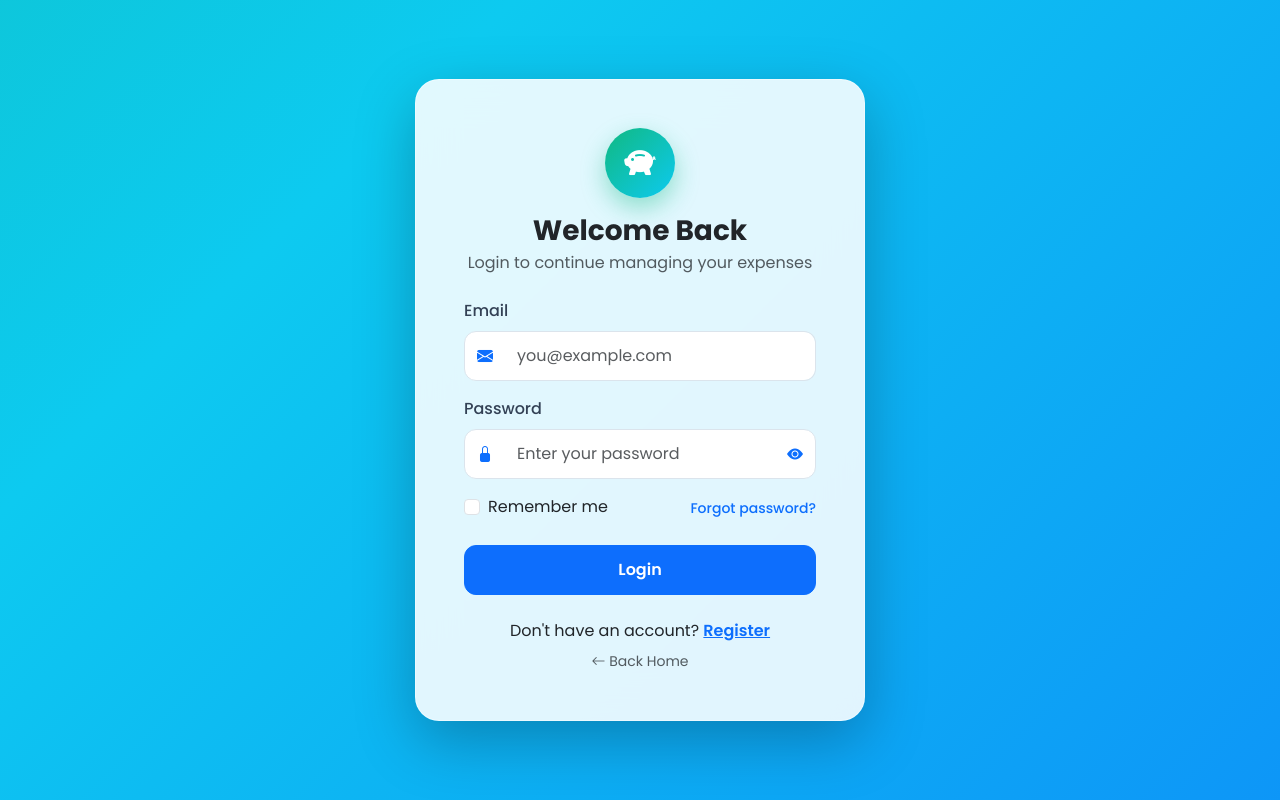
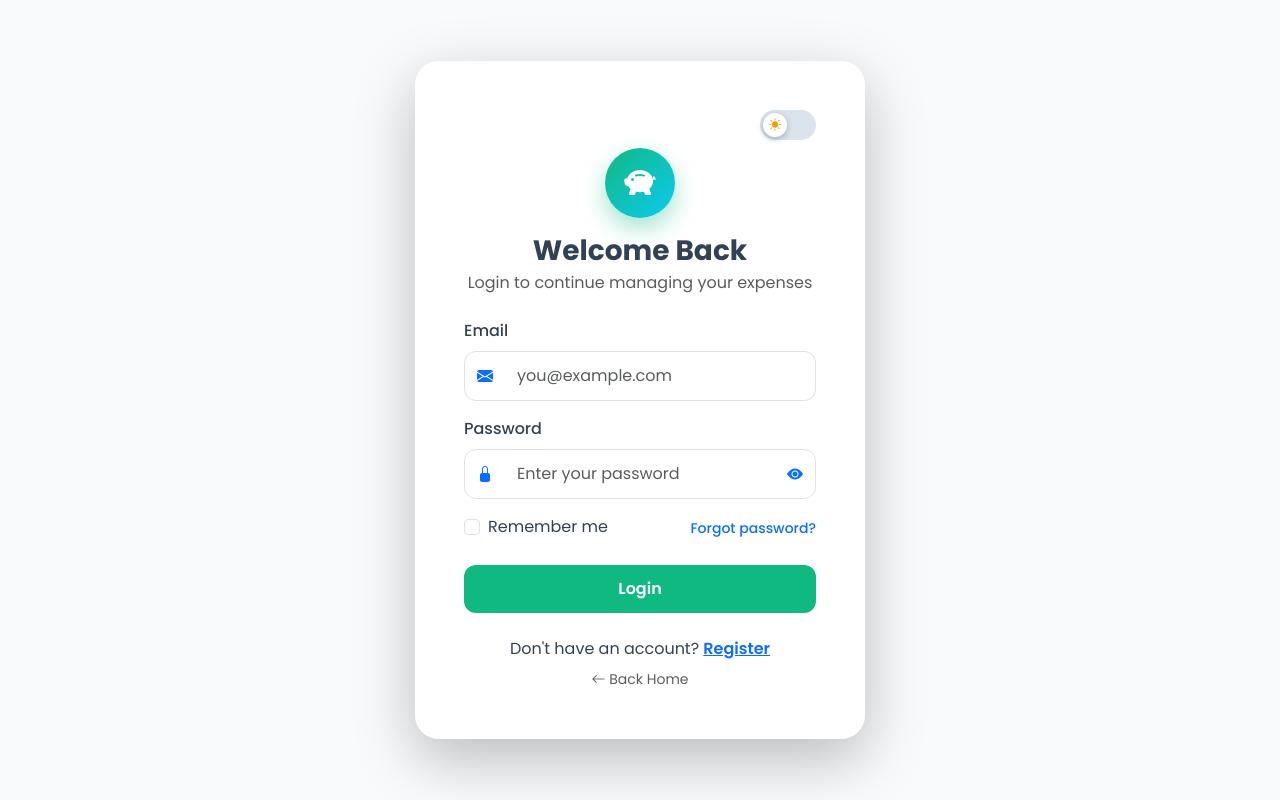
Before and after one commit to michaelmugeni/personal-expense-tracker, a Flask app: page /login in a window 1280 px wide. Run offline with Flask 3, Linux system fonts and the light colour scheme.

Commit message:
dark mode added

```diff
--- a/static/css/style.css
+++ b/static/css/style.css
@@ -8,36 +8,99 @@
     font-family:'Poppins',sans-serif;
 }
 
+/* ===========================================================
+   THEME VARIABLES (added — light values match your original
+   hardcoded colors exactly, so default appearance is unchanged)
+=========================================================== */
+
+:root{
+    --bg-body:#F8FAFC;
+    --text-primary:#334155;
+    --text-muted:gray;
+
+    --card-bg:#ffffff;
+    --card-shadow:rgba(0,0,0,.08);
+    --card-shadow-hover:rgba(0,0,0,.12);
+
+    --navbar-bg:#ffffff;
+    --navbar-glass-bg:rgba(255,255,255,.75);
+
+    --border-color:#dbe4ec;
+    --input-bg:#ffffff;
+
+    --sidebar-bg:#0F172A;
+    --main-bg:#F8FAFC;
+
+    --hero-bg-start:#ECFDF5;
+    --hero-bg-end:#ffffff;
+
+    --accent:#10B981;
+    --accent-dark:#059669;
+
+    --footer-bg:#ffffff;
+}
+
+html[data-theme="dark"]{
+    --bg-body:#0B1120;
+    --text-primary:#E2E8F0;
+    --text-muted:#94A3B8;
+
+    --card-bg:#131B2E;
+    --card-shadow:rgba(0,0,0,.45);
+    --card-shadow-hover:rgba(0,0,0,.6);
+
+    --navbar-bg:#0F172A;
+    --navbar-glass-bg:rgba(15,23,42,.75);
+
+    --border-color:#263449;
+    --input-bg:#1A2438;
+
+    --sidebar-bg:#060B16;
+    --main-bg:#0B1120;
+
+    --hero-bg-start:#0F2A22;
+    --hero-bg-end:#0B1120;
+
+    --accent:#10B981;
+    --accent-dark:#34D399;
+
+    --footer-bg:#0F172A;
+}
+
 body{
-    background:#F8FAFC;
-    color:#334155;
+    background:var(--bg-body);
+    color:var(--text-primary);
+    transition:background-color .35s ease, color .35s ease;
 }
 
 /* Navbar */
 
 .navbar{
-    background:white;
+    background:var(--navbar-bg);
     box-shadow:0 2px 12px rgba(0,0,0,.08);
+    transition:background-color .35s ease;
 }
 
 /* Cards */
 
 .card{
+    background:var(--card-bg);
+    color:var(--text-primary);
     border:none;
     border-radius:20px;
-    box-shadow:0 8px 30px rgba(0,0,0,.08);
-    transition:.35s;
+    box-shadow:0 8px 30px var(--card-shadow);
+    transition:transform .35s, box-shadow .35s, background-color .35s, color .35s;
 }
 
 .card:hover{
     transform:translateY(-6px);
-    box-shadow:0 20px 40px rgba(0,0,0,.12);
+    box-shadow:0 20px 40px var(--card-shadow-hover);
 }
 
 /* Buttons */
 
 .btn-primary{
-    background:#10B981;
+    background:var(--accent);
     border:none;
     border-radius:12px;
     padding:12px 22px;
@@ -192,9 +261,11 @@ footer{
 .form-control,
 .form-select{
 
+    background:var(--input-bg);
+    color:var(--text-primary);
     border-radius:12px;
 
-    border:1px solid #dbe4ec;
+    border:1px solid var(--border-color);
 
     padding:12px;
 
@@ -348,3 +420,48 @@ footer{
     margin-bottom:15px;
     display:block;
 }
+
+/* ===========================================================
+   THEME TOGGLE SWITCH (added)
+=========================================================== */
+
+.theme-toggle{
+    position:relative;
+    width:56px;
+    height:30px;
+    background:var(--border-color);
+    border-radius:999px;
+    cursor:pointer;
+    display:inline-flex;
+    align-items:center;
+    padding:3px;
+    transition:background-color .3s ease;
+    border:none;
+    flex-shrink:0;
+}
+
+.theme-toggle .theme-toggle-knob{
+    position:absolute;
+    top:3px;
+    left:3px;
+    width:24px;
+    height:24px;
+    border-radius:50%;
+    background:white;
+    display:flex;
+    align-items:center;
+    justify-content:center;
+    font-size:13px;
+    color:#F59E0B;
+    box-shadow:0 2px 6px rgba(0,0,0,.25);
+    transition:transform .35s cubic-bezier(.4,0,.2,1), color .3s ease;
+}
+
+html[data-theme="dark"] .theme-toggle{
+    background:#1E293B;
+}
+
+html[data-theme="dark"] .theme-toggle .theme-toggle-knob{
+    transform:translateX(26px);
+    color:#60A5FA;
+}
--- /dev/null
+++ b/static/js/theme.js
@@ -0,0 +1,59 @@
+(function () {
+  "use strict";
+
+  var STORAGE_KEY = "expense-tracker-theme";
+
+  function getSavedTheme() {
+    try {
+      return localStorage.getItem(STORAGE_KEY);
+    } catch (e) {
+      return null;
+    }
+  }
+
+  function saveTheme(theme) {
+    try {
+      localStorage.setItem(STORAGE_KEY, theme);
+    } catch (e) {
+      /* localStorage unavailable — theme just won't persist */
+    }
+  }
+
+  function applyTheme(theme) {
+    document.documentElement.setAttribute("data-theme", theme);
+
+    var icons = document.querySelectorAll(".theme-toggle-icon");
+    for (var i = 0; i < icons.length; i++) {
+      icons[i].className =
+        "theme-toggle-icon bi " +
+        (theme === "dark" ? "bi-moon-stars-fill" : "bi-sun-fill");
+    }
+  }
+
+  // Apply saved (or system-preferred) theme immediately
+  var saved = getSavedTheme();
+
+  if (!saved) {
+    saved =
+      window.matchMedia &&
+      window.matchMedia("(prefers-color-scheme: dark)").matches
+        ? "dark"
+        : "light";
+  }
+
+  applyTheme(saved);
+
+  // Wire up every toggle switch on the page once DOM is ready
+  document.addEventListener("DOMContentLoaded", function () {
+    var toggles = document.querySelectorAll(".theme-toggle");
+
+    for (var i = 0; i < toggles.length; i++) {
+      toggles[i].addEventListener("click", function () {
+        var current = document.documentElement.getAttribute("data-theme");
+        var next = current === "dark" ? "light" : "dark";
+        applyTheme(next);
+        saveTheme(next);
+      });
+    }
+  });
+})();
--- a/templates/login.html
+++ b/templates/login.html
@@ -45,6 +45,7 @@
     -webkit-backdrop-filter: blur(20px);
     box-shadow: 0 20px 60px rgba(0, 0, 0, 0.25);
     animation: cardIn 0.6s ease;
+    transition: background-color 0.35s ease, border-color 0.35s ease;
   }
 
   @keyframes cardIn {
@@ -166,10 +167,44 @@
       transform: translateX(8px);
     }
   }
+
+  html[data-theme="dark"] .login-card {
+    background: rgba(19, 27, 46, 0.9);
+    border-color: rgba(255, 255, 255, 0.08);
+  }
+
+  html[data-theme="dark"] .login-card h3,
+  html[data-theme="dark"] .form-label {
+    color: #e2e8f0;
+  }
+
+  html[data-theme="dark"] .input-group-text {
+    background: #1a2438;
+    border-color: #263449;
+    color: #60a5fa;
+  }
+
+  html[data-theme="dark"] .input-group .form-control {
+    background: #1a2438;
+    border-color: #263449;
+    color: #e2e8f0;
+  }
+
+  html[data-theme="dark"] .text-muted {
+    color: #94a3b8 !important;
+  }
 </style>
 
 <div class="login-card">
   <div class="card-body p-5">
+    <div class="d-flex justify-content-end mb-2">
+      <button class="theme-toggle" type="button" aria-label="Toggle dark mode">
+        <span class="theme-toggle-knob">
+          <i class="theme-toggle-icon bi bi-sun-fill"></i>
+        </span>
+      </button>
+    </div>
+
     <div class="text-center mb-4">
       <div class="login-logo">
         <i class="bi bi-piggy-bank-fill"></i>
@@ -343,3 +378,5 @@
     });
   });
 </script>
+<link rel="stylesheet" href="{{ url_for('static', filename='css/style.css') }}">
+<script src="{{ url_for('static', filename='js/theme.js') }}"></script>
```
Also changed, not shown: other parts of static/css/style.css (+24 -17 lines), templates/base.html (+17 -1 lines), templates/index.html (+10 -2 lines).
